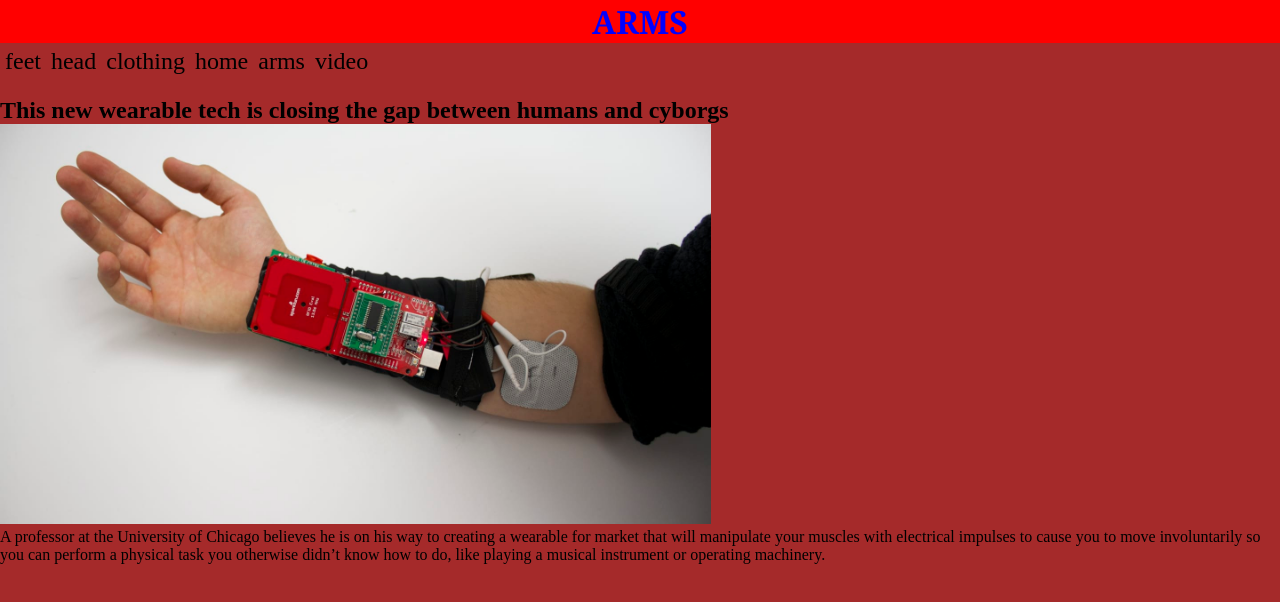
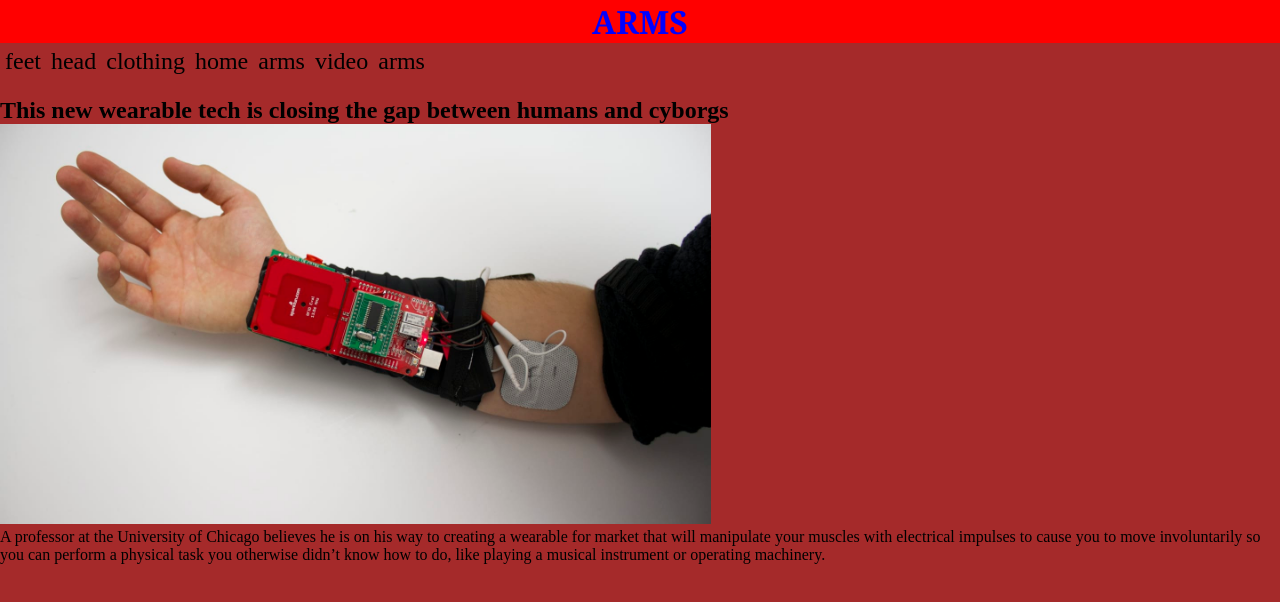
Before and after one commit to 11131807/11131807.github.io, a plain HTML site: page arms.html in a window 1280 px wide. Drawn offline with Linux system fonts and the light colour scheme.

Commit message:
Update arms.html

```diff
--- a/arms.html
+++ b/arms.html
@@ -17,6 +17,7 @@
 	<li><a href="index.html">home</a><li>
 	<li><a href="arms.html">arms</a><li>
 	<li><a href="video.html">video</a><li>
+        <li><a href="contact.html">arms</a><li>
 	</ul>
 	<br>
 	<br>
```
